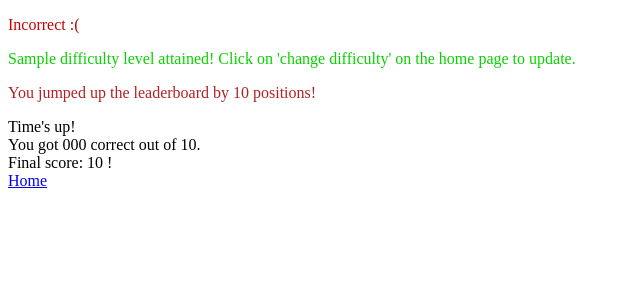
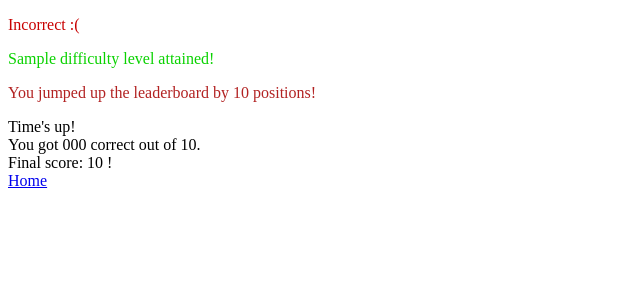
Before and after one commit to MrHamdulay/MathQuiz, a Python web app: template mathquiz/templates/quizComplete.html in a window 1280 px wide. Shown: the top 300 px of the page, without its empty margins (0-640 px from the left). Run offline with Jinja, Linux system fonts and the light colour scheme; the template is opened without the code that fills it: most values are stand-ins (such as "Sample title", 1, 10 or a date in 2020).

Commit message:
remove "click on change difficulty..." text on difficulty upped

```diff
--- a/mathquiz/templates/quizComplete.html
+++ b/mathquiz/templates/quizComplete.html
@@ -17,8 +17,7 @@
             {% endif %}
         {% endwith %}
         {% if newDifficulty %}
-        <p style="color: rgb(10, 210, 0);">{{ newDifficulty }} difficulty level attained! Click on 'change
-        difficulty' on the home page to update.</p>
+        <p style="color: rgb(10, 210, 0);">{{ newDifficulty }} difficulty level attained!</p>
         {% endif %}
         {% if leaderboardJump > 0 %}
         <p style="color:rgb(178, 34, 34)">You jumped up the leaderboard by {{ leaderboardJump }} positions!</p>
```
